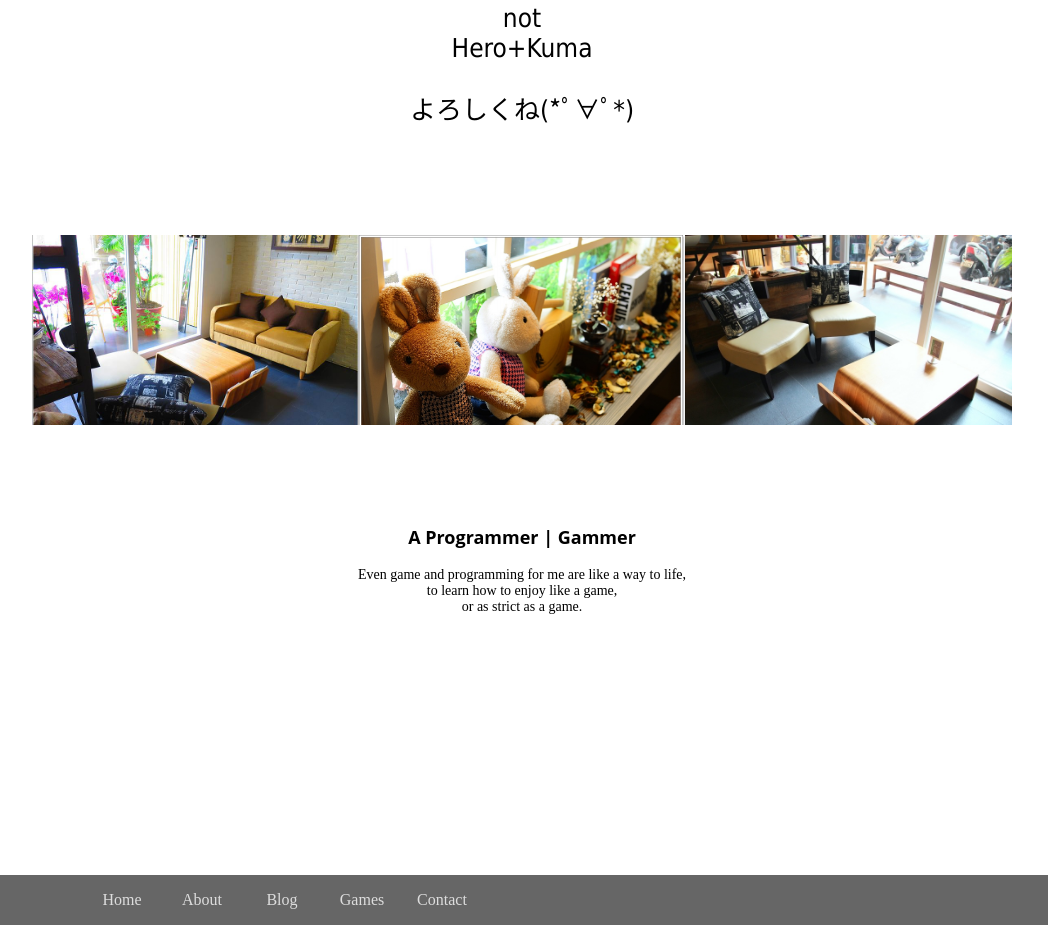
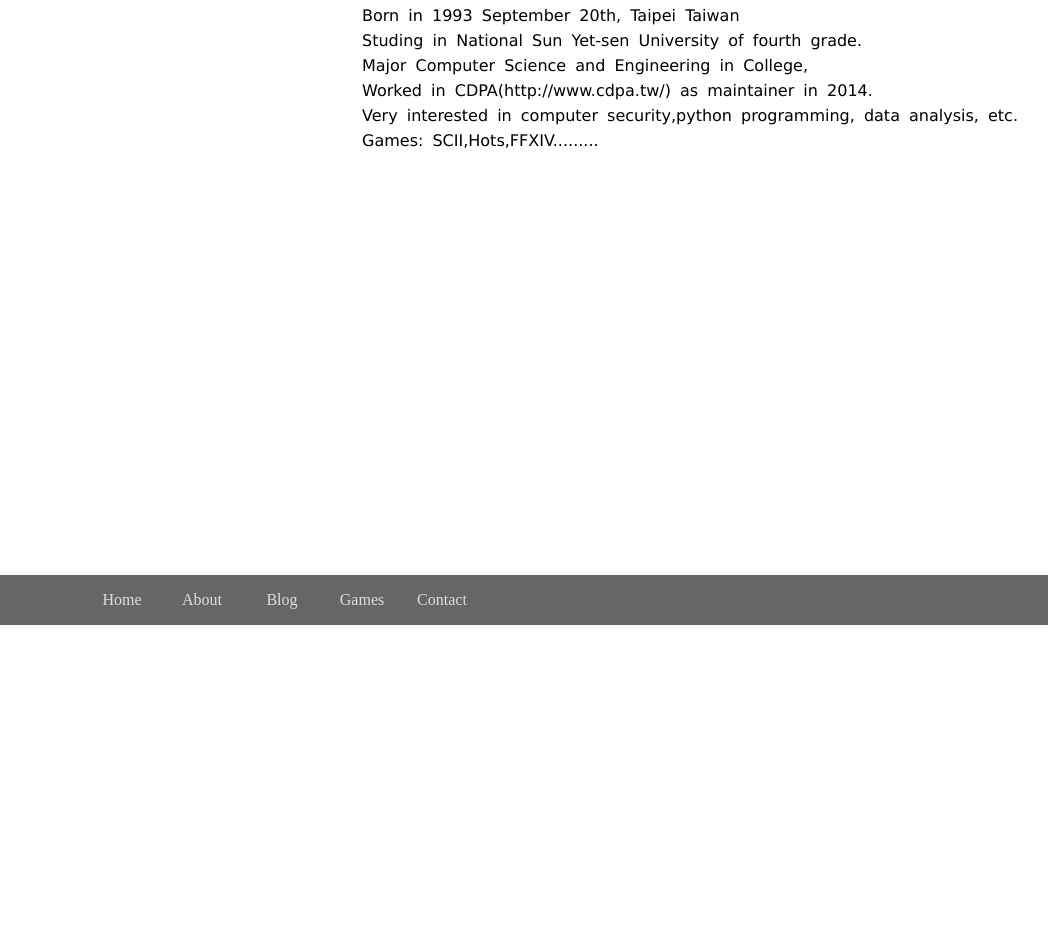
Before and after one commit to HEroKuma/website, a plain HTML site: page website/ver1/about.html in a window 1280 px wide. Shown: the part 817-1742 px from the top of the page, without its empty margins (118-1166 px from the left). After the commit the page ends 1442 px from the top, so only its background shows below. Drawn offline with Linux system fonts and the light colour scheme.

Commit message:
initial commit

```diff
--- /dev/null
+++ b/website/ver1/about.css
@@ -0,0 +1,32 @@
+.main_block img{
+	max-height: 525px;
+	overflow: hidden;
+}
+
+.main_block{
+	height: 1200px;
+}
+
+.intr1{
+	//background-color: #444566;
+	width: 370px;
+	height: 70px;
+	text-align: left;
+	padding-left: 10px;
+	font-family: Open Sans;
+	font-size: 22px;
+}
+
+.intr2{
+	//background-color: #444566;
+	height: 220px;
+	width: 670px;
+	text-align: left;
+	margin-left: 330px;
+	margin-top: -40px;
+	word-spacing: 4px;
+	line-height: 25px;
+	font-family: Verdana;
+	font-size: 16px;
+	font-weight: normal;
+}
--- a/website/ver1/about.html
+++ b/website/ver1/about.html
@@ -5,6 +5,7 @@
 	<title>HEroKuma</title>
 
 	<link href = "./style.css" rel="stylesheet" type = "text/css"/>
+	<link href = "./about.css" rel="stylesheet" type = "text/css"/>
 	<!--link rel="stylesheet" type="text/css" href="//fonts.googleapis.com/css?family=Open+Sans" />
 	<link href='http://fonts.googleapis.com/css?family=Enriqueta:400,700' rel='stylesheet' type='text/css'-->
 
@@ -18,7 +19,7 @@
 		<div class = "list" id = "guide">
 			<!--heigth 46px-->
 			<div class = "list_block">
-				<div class = "guide"><p><a href = "./index.html">Home</a></p></div>
+				<div class = "guide"><p><a href = "./index.html">home</a></p></div>
 				<div class = "guide"><p><a href = "./about.html">About</a></p></div>
 				<div class = "guide"><p><a href = "./blog.html">Blog</a></p></div>
 				<div class = "guide"><p><a href = "./games.html">Games</a></p></div>
@@ -31,19 +32,17 @@
 
 	<div class = "main_block">
 		<!--width 980px, center,-->
-		<img src="./pic/001.jpg">
+		<img src="./pic/007.jpg">
 		<div class = "banner">
-			<p class = "intr">H+Ero+Kuma<br>not<br>Hero+Kuma</p>
-			<p class = "intr">よろしくね(*ﾟ∀ﾟ*)</p>
-		</div>
-		<div class = "pic_table">
-			<div class = "pic_box"><img src="./pic/001.jpg"></div>
-			<div class = "pic_box"><img src="./pic/002.jpg"></div>
-			<div class = "pic_box"><img src="./pic/004.jpg"></div>
-		</div>
-		<div class = "banner">
-			<p class = "intr2">A Programmer | Gammer</p>
-			<p class = "intr3">Even game and programming for me are like a way to life,<br>to learn how to enjoy like a game,<br>or as strict as a game.</p>
+			<p class = "intr1">今から写真を見つけることができません(ゝ∀･)⌒☆</p>
+			<p class = "intr2">	HEroKuma, 22,<br>
+								Born in 1993 September 20th, Taipei Taiwan<br>
+								Studing in National Sun Yet-sen University of fourth grade.<br>
+								Major Computer Science and Engineering in College,<br>
+								Worked in CDPA(http://www.cdpa.tw/) as maintainer in 2014.<br>
+								Very interested in computer security,python programming, data analysis, etc.<br>
+								Games: SCII,Hots,FFXIV.........
+			</p>
 		</div>
 	</div>
 
```
Also changed, not shown: website/ver1/pic/007.jpg (added).
